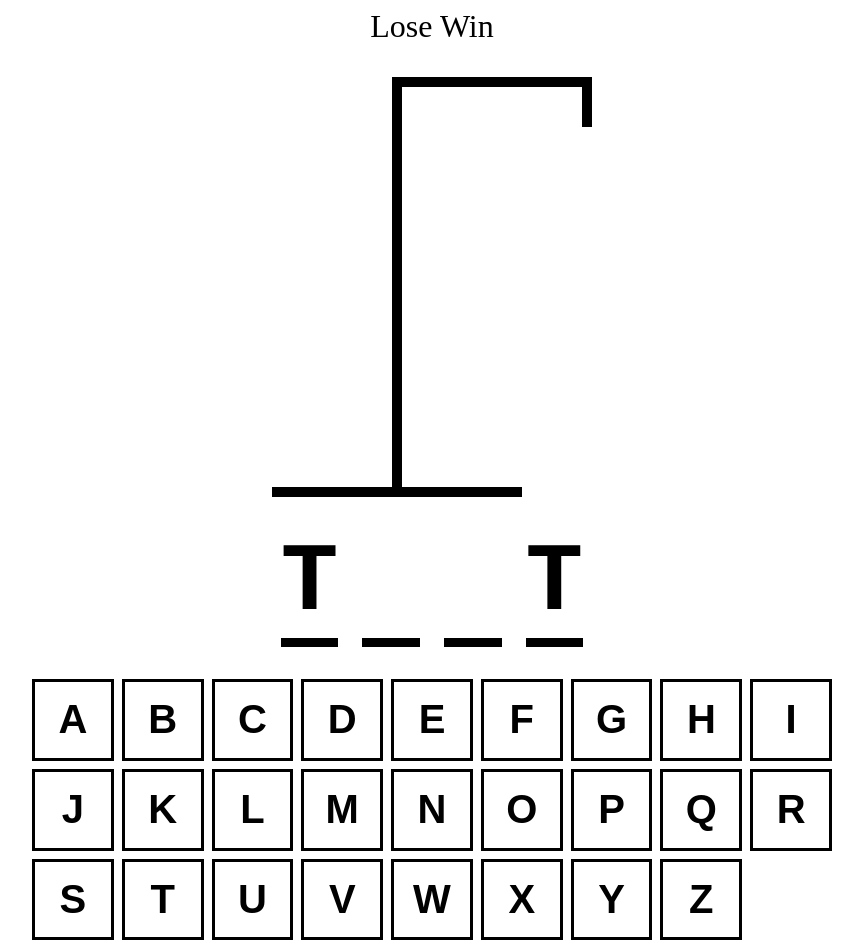
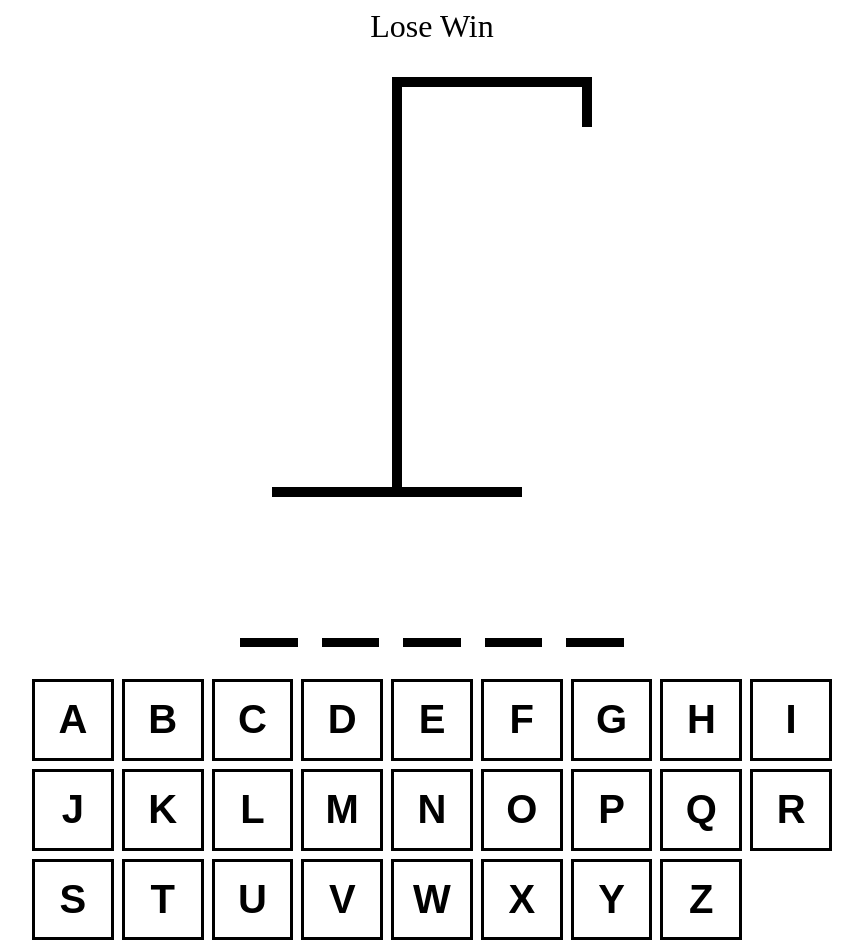
Before and after one commit to strudelAndCoffee/react-ts-guess-the-word, a React (Vite) app: page / in a window 1280 px wide. Shown: the whole page, without its empty margins (208-1071 px from the left). Built offline with nearby package versions, Linux system fonts and the light colour scheme.

Commit message:
pass guessedLetters and wordToGuess to Word component

```diff
--- a/src/App.tsx
+++ b/src/App.tsx
@@ -28,7 +28,7 @@
         textAlign: 'center'
       }}>Lose Win</div>
       <Drawing numberOfGuesses={incorrectLetters.length} />
-      <Word />
+      <Word guessedLetters={guessedLetters} wordToGuess={wordToGuess} />
       <div style={{ alignSelf: 'stretch' }}>
         <Keyboard />
       </div>
--- a/src/Word.tsx
+++ b/src/Word.tsx
@@ -1,6 +1,9 @@
-export function Word() {
-    const word = "test"
-    const guessedLetters = ["t"]
+type WordProps = {
+    guessedLetters: string[]
+    wordToGuess: string
+}
+
+export function Word({ guessedLetters, wordToGuess }: WordProps) {
     return <div style={{
         display: 'flex',
         gap: '.25em',
@@ -9,7 +12,7 @@
         textTransform: 'uppercase',
         fontFamily: 'monospace'
     }}>
-        {word.split('').map((letter, index) => (
+        {wordToGuess.split('').map((letter, index) => (
             <span style={{ borderBottom: '.1em solid black' }}>
                 <span
                     style={{ visibility: guessedLetters.includes(letter) ? 'visible' : 'hidden' }} key={index}
```
